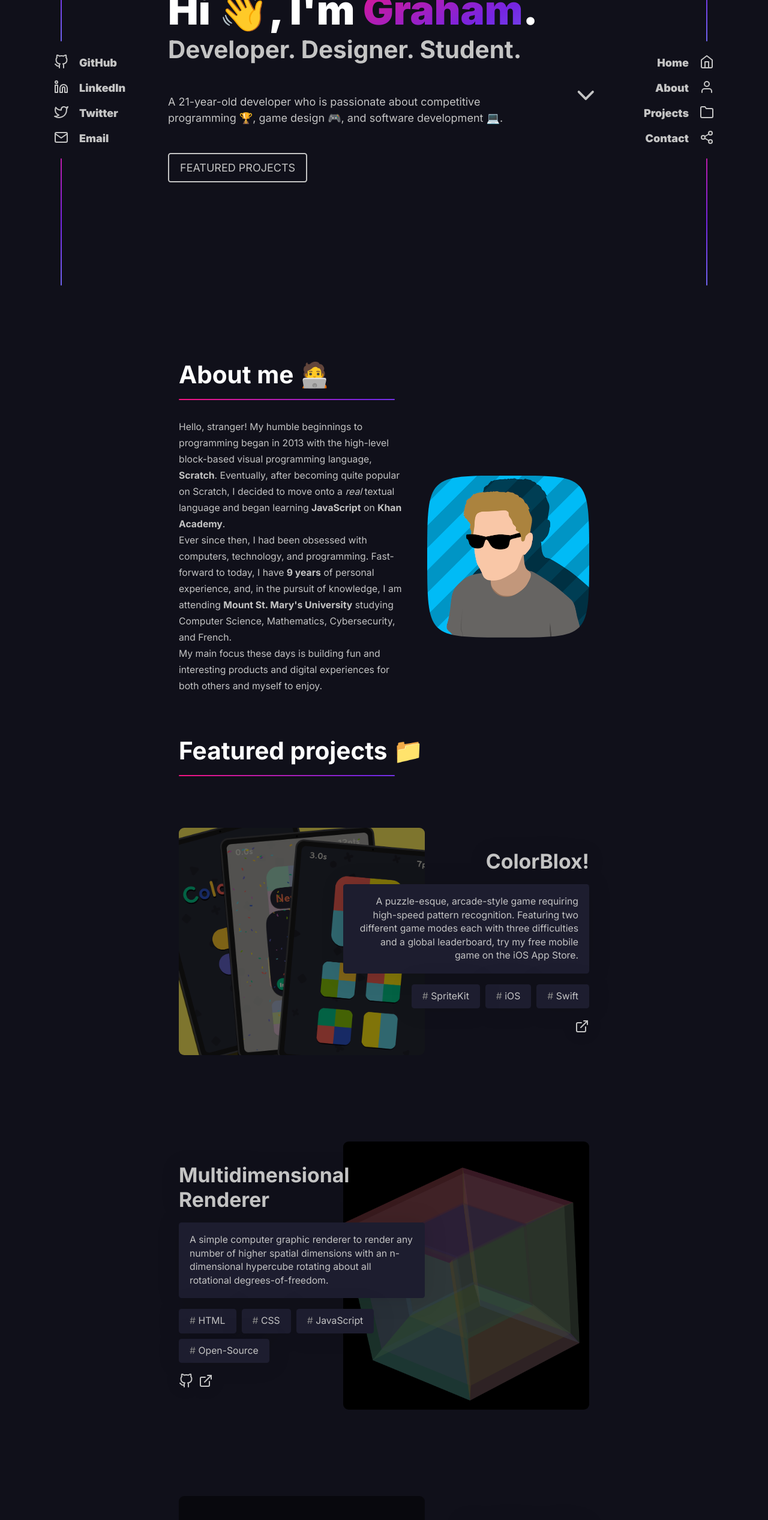
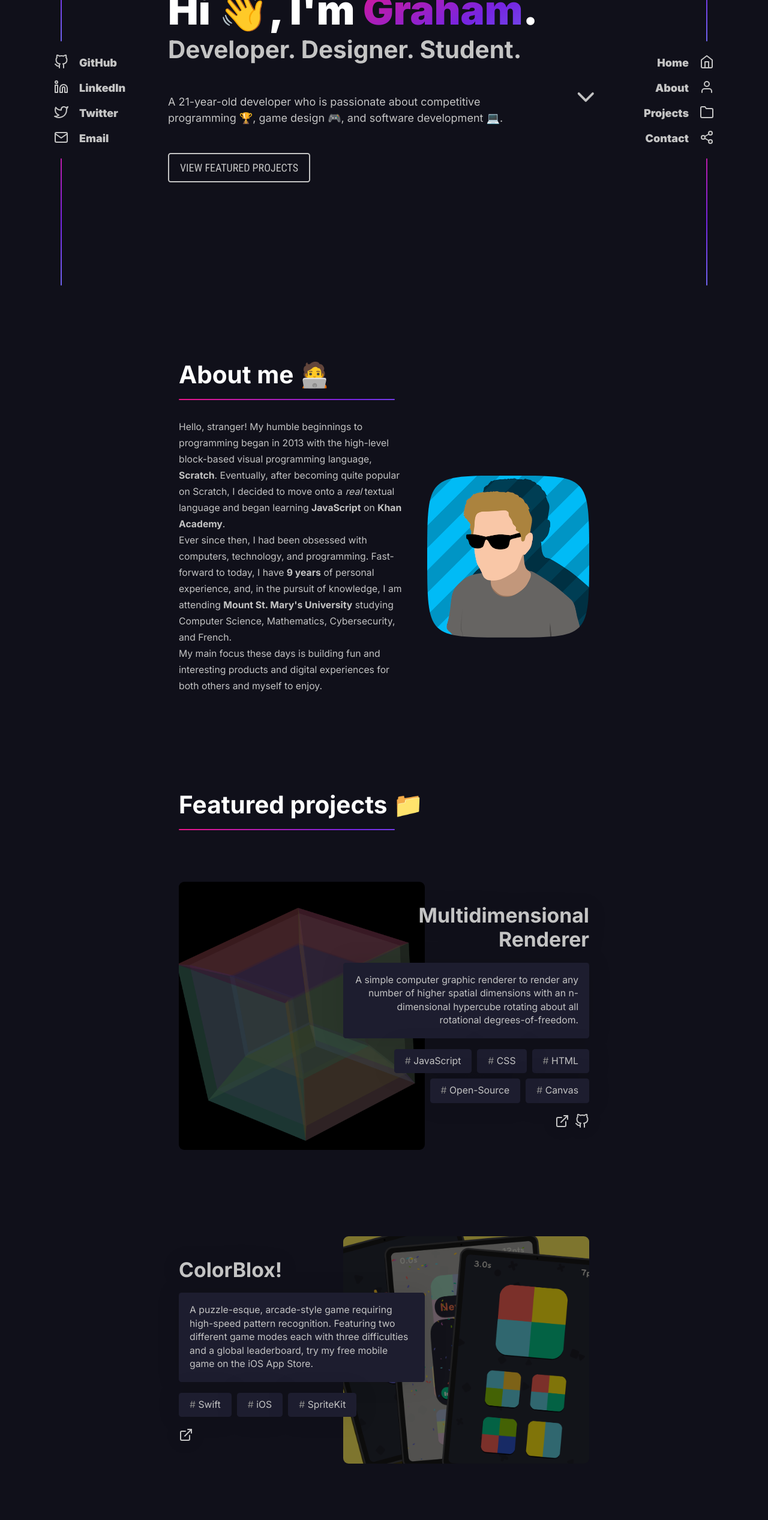
Before and after one commit to grahamcracker1234/portfolio-site, a Next.js app: page / in a window 1280 px wide. Shown: the part 234-2768 px from the top of the page at 60% size. Built offline with nearby package versions, Linux system fonts and the light colour scheme.

Commit message:
feat: added contact section

```diff
--- a/components/About.js
+++ b/components/About.js
@@ -5,7 +5,7 @@ import getAge from '../lib/getAge';
 
 export default function About() {
   return (
-    <section id="about" className="2xl:max-w-4xl xl:max-w-2xl lg:max-w-xl lg:ml-auto min-[950px]:ml-40 min-[900px]:ml-30 min-[850px]:ml-20 md:ml-10 sm:max-w-md mx-auto w-full p-8 flex flex-col justify-center">
+    <section id="about" className="2xl:max-w-4xl xl:max-w-2xl lg:max-w-xl lg:ml-auto min-[950px]:ml-40 min-[900px]:ml-30 min-[850px]:ml-20 md:ml-10 sm:max-w-md mx-auto w-full p-8 flex flex-col justify-center mb-20">
       <h2 className="text-white font-bold lg:text-4xl text-2xl lg:mb-4 mb-2">About me 🧑‍💻</h2>
       <hr className={`${utilsStyles.gradient} h-[0.1rem] 2xl:max-w-sm max-w-xs w-full mb-7 rounded`}/>
       <div className="flex items-center xl:gap-8 lg:gap-4 gap-8 lg:flex-row flex-col">
--- /dev/null
+++ b/components/Button.js
@@ -0,0 +1,11 @@
+import { Roboto_Condensed } from '@next/font/google';
+const roboto = Roboto_Condensed({ subsets: ['latin'], weight: '400' });
+import Link from 'next/link';
+
+export default function Button({ text, href, ...props }) {
+  return (
+    <a href={href} {...props}>
+      <button className={`${roboto.className} text-gray uppercase border-2 rounded mr-auto py-2 px-4 mb-10`}>{text}</button>
+    </a>
+  );
+}
--- /dev/null
+++ b/components/Contact.js
@@ -0,0 +1,54 @@
+import utilsStyles from '../styles/utils.module.scss';
+import Link from 'next/link';
+import * as Icon from 'react-feather';
+
+export default function Contact() {
+  return (
+    <section id="contact" className="2xl:max-w-4xl xl:max-w-2xl lg:max-w-xl lg:ml-auto min-[950px]:ml-40 min-[900px]:ml-30 min-[850px]:ml-20 md:ml-10 sm:max-w-md mx-auto w-full p-8 flex flex-col justify-center mb-20">
+      <h2 className="text-white font-bold lg:text-4xl text-2xl lg:mb-4 mb-2">Contact me 🤙😄</h2>
+      <hr className={`${utilsStyles.gradient} h-[0.1rem] 2xl:max-w-sm max-w-xs w-full mb-7 rounded`}/>
+      <ul className="text-gray">
+        <li>
+          <Link target="_blank" name="GitHub" rel="noopener noreferrer" href="https://github.com/grahamcracker1234" className="py-2 flex gap-2 items-center justify-between sm:text-base text-sm !no-underline hover:drop-shadow-[0_0_2rem_rgba(0,0,0,1)] hover:text-white">
+            <span className="inline-flex gap-2">
+              <Icon.GitHub className="min-w-max"/>
+              <span className="min-[355px]:inline-block hidden">GitHub</span>
+            </span>
+            <hr className="pointer-events-none w-full mx-3 rounded border-t-dark-gray border-2 border-dashed text-transparent xs:inline-block hidden"/>
+            <span className="before:content-['@'] before:text-dark-gray before:mr-1">grahamcracker1234</span>
+          </Link>
+        </li>
+        <li>
+          <Link target="_blank" name="LinkedIn" rel="noopener noreferrer" href="https://www.linkedin.com/in/grahampreston1234/" className="py-2 flex gap-2 items-center justify-between sm:text-base text-sm !no-underline hover:drop-shadow-[0_0_2rem_rgba(0,0,0,1)] hover:text-white">
+            <span className="inline-flex gap-2">
+              <Icon.Linkedin className="min-w-max"/>
+              <span className="min-[355px]:inline-block hidden">LinkedIn</span>
+            </span>
+            <hr className="pointer-events-none w-full mx-3 rounded border-t-dark-gray border-2 border-dashed text-transparent xs:inline-block hidden"/>
+            <span className="before:content-['@'] before:text-dark-gray before:mr-1">grahampreston1234</span>
+          </Link>
+        </li>
+        <li>
+          <Link target="_blank" name="Twitter" rel="noopener noreferrer" href="https://twitter.com/grahamcracker9_/" className="py-2 flex gap-2 items-center justify-between sm:text-base text-sm !no-underline hover:drop-shadow-[0_0_2rem_rgba(0,0,0,1)] hover:text-white">
+            <span className="inline-flex gap-2">
+              <Icon.Twitter className="min-w-max"/>
+              <span className="min-[355px]:inline-block hidden">Twitter</span>
+            </span>
+            <hr className="pointer-events-none w-full mx-3 rounded border-t-dark-gray border-2 border-dashed text-transparent xs:inline-block hidden"/>
+            <span className="before:content-['@'] before:text-dark-gray before:mr-1">grahamcracker9_</span>
+          </Link>
+        </li>
+        <li>
+          <Link target="_blank" name="Email" rel="noopener noreferrer" href="mailto:g.b.preston@proton.me" className="py-2 flex gap-2 items-center justify-between sm:text-base text-sm !no-underline">
+            <span className="inline-flex gap-2 hover:drop-shadow-[0_0_2rem_rgba(0,0,0,1)] hover:text-white">
+              <Icon.Mail className="min-w-max"/>
+              <span className="min-[355px]:inline-block hidden">Email</span>
+            </span>
+            <hr className="pointer-events-none w-full mx-3 rounded border-t-dark-gray border-2 border-dashed text-transparent xs:inline-block hidden"/>
+            <span className="before:content-['@'] before:text-dark-gray before:mr-1">g.b.preston@proton.me</span>
+          </Link>
+        </li>
+      </ul>
+    </section>
+  );
+}
--- a/components/Header.js
+++ b/components/Header.js
@@ -2,6 +2,7 @@ import utilsStyles from '../styles/utils.module.scss';
 import styles from './Header.module.scss';
 import * as Icon from 'react-feather';
 import getAge from '../lib/getAge';
+import Button from './Button';
 
 export default function Header() {
   return (
@@ -13,7 +14,7 @@ export default function Header() {
         <h2 className="text-gray font-bold lg:text-4xl sm:text-xl text-lg lg:mb-4 mb-2">Developer. Designer. Student.</h2>
         <hr className={`${utilsStyles.gradient} h-[0.1rem] lg:max-w-lg sm:max-w-md max-w-xs w-full mb-7 rounded`}/>
         <p className="text-gray lg:max-w-xl sm:max-w-lg max-w-md mb-10">A {getAge("2001/09/09")}-year-old developer who is passionate about competitive programming 🏆, game design 🎮, and software development 💻.</p>
-        <button className={utilsStyles.button}>Featured Projects</button>
+        <Button text="View Featured Projects" href="#projects"/>
       </div>
       <Icon.ChevronDown className={`text-gray ${styles.arrow}`} size={48}/>
     </section>
--- a/components/Project.js
+++ b/components/Project.js
@@ -1,4 +1,3 @@
-import styles from './Project.module.scss';
 import utilsStyles from '../styles/utils.module.scss';
 import Image from 'next/image';
 import Link from 'next/link';
@@ -10,7 +9,7 @@ export default function Project({ name, description, technologies, imageSrc, lin
       <div className={`xl:py-8 ${flip ? "xl:col-start-1 xl:col-end-4" : "xl:col-start-3 xl:col-end-6"} xl:row-start-1 relative text-gray`}>
         <h3 className={`xl:text-gray ${!flip && "xl:text-right"} xl:drop-shadow-[0_0_1rem_rgba(0,0,0,0.1)] drop-shadow-[0_0_1rem_rgba(0,0,0,1)] text-white font-bold xl:text-3xl text-2xl lg:mb-4 mb-2`}>{name}</h3>
         <p className={`transition-[filter_200ms_linear] xl:rounded xl:p-4 ${!flip && "xl:text-right"} xl:bg-evening xl:hover:drop-shadow-[0_0.5rem_1rem_rgba(0,0,0,0.5)] xl:drop-shadow-[0_0_1rem_rgba(0,0,0,0.1)] drop-shadow-[0_0_1rem_rgba(0,0,0,1)] text-sm leading-5`}>{description}</p>
-        <div className={`${!flip && "xl:flex-row-reverse"} mt-4 flex gap-2 flex-wrap text-sm`}>{technologies.map(t =>
+        <div className={`${!flip && "xl:flex-row-reverse"} mt-4 flex gap-2 flex-wrap md:text-sm text-xs`}>{technologies.map(t =>
           <span className="transition-[filter_200ms_linear] xl:bg-evening py-2 px-4 bg-midnight xl:hover:drop-shadow-[0_0.5rem_1rem_rgba(0,0,0,0.5)] xl:drop-shadow-[0_0_1rem_rgba(0,0,0,0.1)] drop-shadow-[0_0_1rem_rgba(0,0,0,1)] rounded before:content-['#'] before:text-dark-gray before:mr-1" key={t}>{t}</span>
         )}</div>
         {links && <div className={`${!flip && "xl:flex-row-reverse"} mt-4 flex gap-2 flex-wrap`}>{links.map(({ Icon, href, name }) =>
--- a/components/Project.module.scss
+++ /dev/null
@@ -1,5 +0,0 @@
-@use "../styles/utils.module";
-
-.dropShadow {
-	@extend %drop-shadow;
-}
--- a/components/Projects.js
+++ b/components/Projects.js
@@ -1,17 +1,18 @@
-import styles from './Projects.module.scss';
 import utilsStyles from '../styles/utils.module.scss';
 import Project from './Project';
 import * as Icon from 'react-feather';
+import Button from './Button';
 
 export default function Projects() {
   return (
-    <section id="projects" className="2xl:max-w-4xl xl:max-w-2xl lg:max-w-xl lg:ml-auto min-[950px]:ml-40 min-[900px]:ml-30 min-[850px]:ml-20 md:ml-10 sm:max-w-md mx-auto w-full p-8 flex flex-col justify-center">
+    <section id="projects" className="2xl:max-w-4xl xl:max-w-2xl lg:max-w-xl lg:ml-auto min-[950px]:ml-40 min-[900px]:ml-30 min-[850px]:ml-20 md:ml-10 sm:max-w-md mx-auto w-full p-8 flex flex-col justify-center mb-20">
       <h2 className="text-white font-bold lg:text-4xl text-2xl lg:mb-4 mb-2">Featured projects 📁</h2>
       <hr className={`${utilsStyles.gradient} h-[0.1rem] 2xl:max-w-sm max-w-xs w-full mb-7 rounded`}/>
-      <div className="flex flex-col gap-8">
-        <Project name="ColorBlox!" description="A puzzle-esque, arcade-style game requiring high-speed pattern recognition. Featuring two different game modes each with three difficulties and a global leaderboard, try my free mobile game on the iOS App Store." technologies={["Swift", "iOS", "SpriteKit"]} imageSrc="/images/colorblox.png" links={[{Icon: Icon.ExternalLink, href: "https://apps.apple.com/us/app/colorblox/id1265656307", name: "App Store"}]}/>
-        <Project name="Multidimensional Renderer" description="A simple computer graphic renderer to render any number of higher spatial dimensions with an n-dimensional hypercube rotating about all rotational degrees-of-freedom." technologies={["HTML", "CSS", "JavaScript", "Open-Source"]} imageSrc="/images/renderer.png" links={[{Icon: Icon.GitHub, href: "https://github.com/grahamcracker1234/multidimensional-renderer", name: "GitHub"}, {Icon: Icon.ExternalLink, href: "https://grahamcracker1234.github.io/multidimensional-renderer/", name: "Demo"}]} flip={true}/>
+      <div className="flex flex-col gap-8 items-center">
+        <Project name="Multidimensional Renderer" description="A simple computer graphic renderer to render any number of higher spatial dimensions with an n-dimensional hypercube rotating about all rotational degrees-of-freedom." technologies={["HTML", "CSS", "JavaScript", "Canvas", "Open-Source"]} imageSrc="/images/renderer.png" links={[{Icon: Icon.GitHub, href: "https://github.com/grahamcracker1234/multidimensional-renderer", name: "GitHub"}, {Icon: Icon.ExternalLink, href: "https://grahamcracker1234.github.io/multidimensional-renderer/", name: "Demo"}]}/>
+        <Project name="ColorBlox!" description="A puzzle-esque, arcade-style game requiring high-speed pattern recognition. Featuring two different game modes each with three difficulties and a global leaderboard, try my free mobile game on the iOS App Store." technologies={["Swift", "iOS", "SpriteKit"]} imageSrc="/images/colorblox.png" links={[{Icon: Icon.ExternalLink, href: "https://apps.apple.com/us/app/colorblox/id1265656307", name: "App Store"}]} flip={true}/>
         <Project name="Portfolio Site" description="The website you are currently viewing, which acts as my digital portfolio and archive for all my projects. It is open sourced so feel free to look at it on GitHub." technologies={["HTML", "CSS", "JavaScript", "React", "Next.js", "Tailwind", "Vercel", "Open-Source"]} imageSrc="/images/portfolio-site.png" links={[{Icon: Icon.GitHub, href: "https://github.com/grahamcracker1234/portfolio-site", name: "GitHub"}]}/>
+        <Button text="More Projects" href="https://github.com/grahamcracker1234?tab=repositories" target="_blank" rel="noopener noreferrer" className="mx-auto"/>
       </div>
     </section>
   )
--- a/pages/_app.js
+++ b/pages/_app.js
@@ -1,7 +1,7 @@
-import '../styles/globals.scss'
+import '../styles/globals.scss';
 import { Analytics } from '@vercel/analytics/react';
-import { Inter } from '@next/font/google'
-const inter = Inter({ subsets: ['latin'] })
+import { Inter } from '@next/font/google';
+const inter = Inter({ subsets: ['latin'] });
 
 export default function App({ Component, pageProps }) {
   return (
--- a/pages/index.js
+++ b/pages/index.js
@@ -3,6 +3,7 @@ import SideBars from '../components/SideBars';
 import Header from '../components/Header';
 import About from '../components/About';
 import Projects from '../components/Projects';
+import Contact from '../components/Contact';
 
 export default function Home({ allPostsData }) {
   return (
@@ -14,6 +15,7 @@ export default function Home({ allPostsData }) {
       <Header/>
       <About/>
       <Projects/>
+      <Contact/>
     </>
   )
 }
```
Also changed, not shown: components/Projects.module.scss (deleted).
